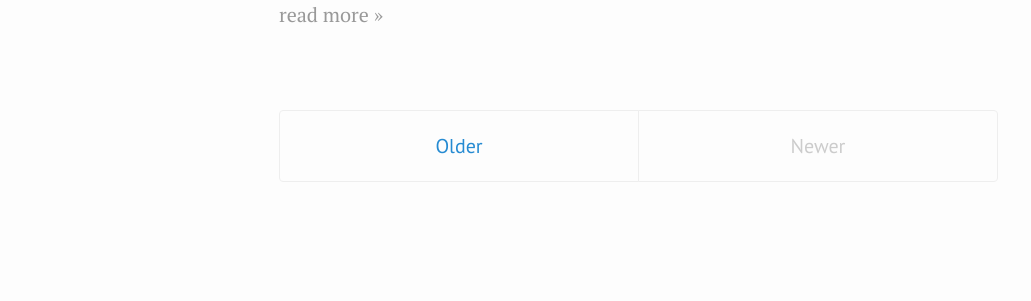
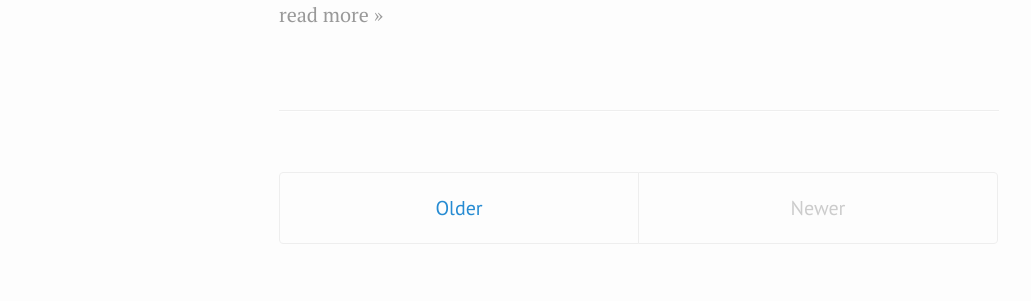
Before and after one commit to rodolfo42/rodolfo42.github.io, a Jekyll site: the page built from index.html, in a window 1280 px wide. Shown: the part 2171-2472 px from the top of the page, without its empty margins (1-1032 px from the left). Built offline with Jekyll 4.4.1, drawn with Linux system fonts in a browser that asks for light colours; the list of posts is cut into pages by our own code; before the commit the page ends 2413 px from its top, so only the background shows below that.

Commit message:
Updated index.html

```diff
--- a/index.html
+++ b/index.html
@@ -23,6 +24,7 @@ title: Home
     </div>
   </div>
   {% endfor %}
+  <hr />
 </div>
 
 <div class="pagination">
```
Also changed, not shown: other parts of index.html (+1 -0 lines).
